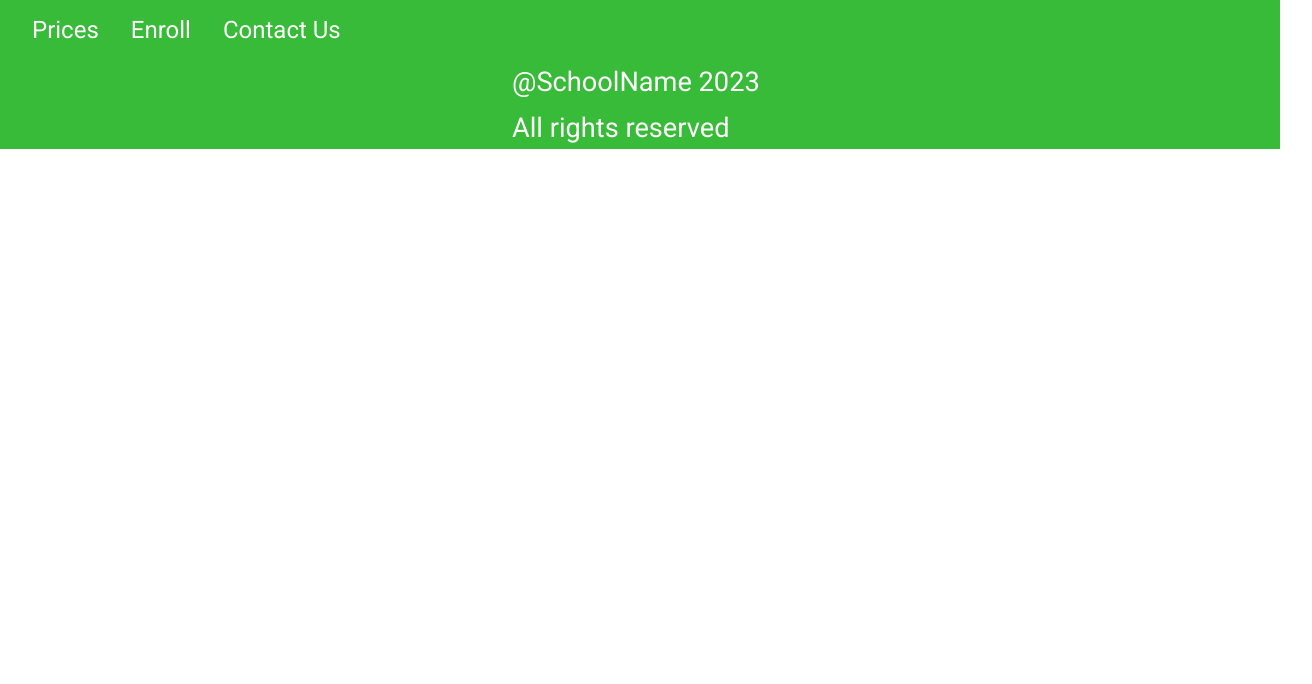
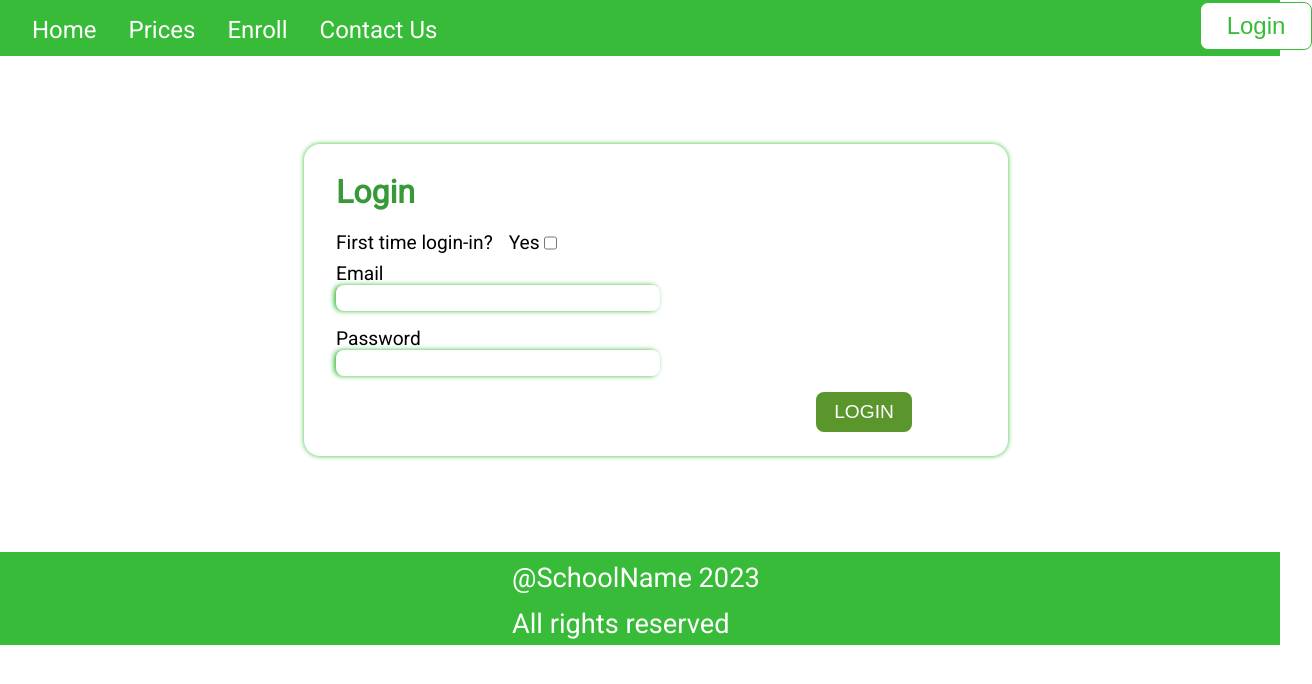
Before and after one commit to poissonfou/School-Site-Concept, a Vue app: page /login in a window 1280 px wide. Shown: the top 684 px of the page, 1312 px wide, since content can reach past the window. Built offline with nearby package versions, Linux system fonts and the light colour scheme.

Commit message:
added dynamic home link, added login form and button

```diff
--- a/src/App.vue
+++ b/src/App.vue
@@ -44,6 +44,10 @@ a:hover {
   cursor: pointer;
 }
 
+a:focus {
+  outline: none;
+}
+
 .route-enter-from {
   opacity: 0;
   transform: translate(-30px);
--- a/src/components/layout/TheHeader.vue
+++ b/src/components/layout/TheHeader.vue
@@ -3,6 +3,7 @@
     <nav>
       <i class="bi bi-list"></i>
       <ul>
+        <li class="hidden home"><router-link to="home">Home</router-link></li>
         <li class="hidden prices"><a @click="showPrices()">Prices</a></li>
         <li class="hidden enroll" id="enroll">
           <router-link to="enroll">Enroll</router-link>
@@ -12,15 +13,27 @@
         </li>
       </ul>
     </nav>
+    <base-button class="button" @click="pushLogin()">
+      <p>Login</p>
+    </base-button>
   </header>
 </template>
 
 <script>
+import BaseButton from "../ui/BaseButton.vue";
+
 export default {
+  data() {
+    return {
+      width: window.innerWidth,
+    };
+  },
+  components: {
+    BaseButton,
+  },
   methods: {
     toggle() {
-      let width = window.innerWidth;
-      if (width > 768) {
+      if (this.width > 768) {
         let i = document.querySelector("i");
         i.classList.add("hidden");
 
@@ -44,10 +57,19 @@ export default {
     showContact() {
       window.scrollTo(0, 2600);
     },
+    pushLogin() {
+      this.$router.push("/login");
+    },
+    showHome() {
+      if (this.$route.path != "/home" && this.width > 768) {
+        document.querySelector(".home").classList.toggle("hidden");
+      }
+    },
   },
   mounted() {
     this.toggle();
     this.trackWidth();
+    this.showHome();
   },
 };
 </script>
@@ -89,4 +111,19 @@ a:hover {
   cursor: pointer;
   color: rgb(221, 240, 221);
 }
+
+p {
+  color: rgb(56, 187, 56);
+  font-size: 1.5rem;
+  margin-top: 0.5rem;
+}
+
+.button {
+  background-color: white;
+  border: 0.1rem solid rgb(56, 187, 56);
+  width: 7rem;
+  height: 3rem;
+  margin-top: -2.6rem;
+  margin-left: 75rem;
+}
 </style>
--- a/src/components/pages/InovationsPage.vue
+++ b/src/components/pages/InovationsPage.vue
@@ -143,57 +143,85 @@ export default {
       if (section == "Technology") {
         li_one.style.boxShadow = "-13px 0px 10px -2px black";
         li_one.style.color = "black";
+        li_one.style.borderStyle = "none";
 
         li_two.style.boxShadow = "none";
         li_two.style.color = "rgb(245, 239, 239)";
+        li_two.style.border = "0.1rem solid rgb(56, 187, 56)";
+        li_two.style.borderRightStyle = "none";
 
         li_three.style.boxShadow = "none";
         li_three.style.color = "rgb(245, 239, 239)";
+        li_three.style.border = "0.1rem solid rgb(56, 187, 56)";
+        li_three.style.borderRightStyle = "none";
 
         li_four.style.boxShadow = "none";
         li_four.style.color = "rgb(245, 239, 239)";
+        li_four.style.border = "0.1rem solid rgb(56, 187, 56)";
+        li_four.style.borderRightStyle = "none";
       }
 
       if (section == "Bilinguacy") {
         li_two.style.boxShadow = "-13px 0px 10px -2px black";
         li_two.style.color = "black";
+        li_two.style.borderStyle = "none";
 
         li_one.style.boxShadow = "none";
         li_one.style.color = "rgb(245, 239, 239)";
+        li_one.style.border = "0.1rem solid rgb(56, 187, 56)";
+        li_one.style.borderRightStyle = "none";
 
         li_three.style.boxShadow = "none";
         li_three.style.color = "rgb(245, 239, 239)";
+        li_three.style.border = "0.1rem solid rgb(56, 187, 56)";
+        li_three.style.borderRightStyle = "none";
 
         li_four.style.boxShadow = "none";
         li_four.style.color = "rgb(245, 239, 239)";
+        li_four.style.border = "0.1rem solid rgb(56, 187, 56)";
+        li_four.style.borderRightStyle = "none";
       }
 
       if (section == "Ethics") {
         li_three.style.boxShadow = "-13px 0px 10px -2px black";
         li_three.style.color = "black";
+        li_three.style.borderStyle = "none";
 
         li_one.style.boxShadow = "none";
         li_one.style.color = "rgb(245, 239, 239)";
+        li_one.style.border = "0.1rem solid rgb(56, 187, 56)";
+        li_one.style.borderRightStyle = "none";
 
         li_two.style.boxShadow = "none";
         li_two.style.color = "rgb(245, 239, 239)";
+        li_two.style.border = "0.1rem solid rgb(56, 187, 56)";
+        li_two.style.borderRightStyle = "none";
 
         li_four.style.boxShadow = "none";
         li_four.style.color = "rgb(245, 239, 239)";
+        li_four.style.border = "0.1rem solid rgb(56, 187, 56)";
+        li_four.style.borderRightStyle = "none";
       }
 
       if (section == "Our Philosophy") {
         li_four.style.boxShadow = "-13px 0px 10px -2px black";
         li_four.style.color = "black";
+        li_four.style.borderStyle = "none";
 
         li_one.style.boxShadow = "none";
         li_one.style.color = "rgb(245, 239, 239)";
+        li_one.style.border = "0.1rem solid rgb(56, 187, 56)";
+        li_one.style.borderRightStyle = "none";
 
         li_two.style.boxShadow = "none";
         li_two.style.color = "rgb(245, 239, 239)";
+        li_two.style.border = "0.1rem solid rgb(56, 187, 56)";
+        li_two.style.borderRightStyle = "none";
 
         li_three.style.boxShadow = "none";
         li_three.style.color = "rgb(245, 239, 239)";
+        li_three.style.border = "0.1rem solid rgb(56, 187, 56)";
+        li_three.style.borderRightStyle = "none";
       }
     },
   },
@@ -211,11 +239,13 @@ export default {
 
 .sections li {
   box-shadow: 0px 0px 10px rgb(0, 0, 0);
-  height: 1.5rem;
+  height: 2rem;
   width: 10rem;
   padding-left: 0.5rem;
-  padding-top: 0.2rem;
+  padding-top: 0.5rem;
   margin-bottom: 0.5rem;
+  font-size: 1.1rem;
+  border-style: solid;
 }
 
 li:hover {
--- /dev/null
+++ b/src/components/pages/LoginForm.vue
@@ -0,0 +1,140 @@
+<template>
+  <base-form class="form">
+    <h1>Login</h1>
+    <div class="check-login">
+      <p>First time login-in?</p>
+      <label for="loginCheck"> Yes</label>
+      <input
+        type="checkbox"
+        name="loginCheck"
+        id="loginCheck"
+        @change="checkFirstLogin()"
+      />
+    </div>
+
+    <div class="input-box" v-if="firstLogin">
+      <p>
+        Enter the activation code provided to you by the school administration.
+      </p>
+      <label for="code">Code</label>
+      <input type="text" name="code" />
+    </div>
+
+    <div class="input-box">
+      <label for="email">Email</label>
+      <input type="text" name="email" />
+    </div>
+
+    <div class="input-box">
+      <label for="password">Password</label>
+      <input type="text" name="password" />
+    </div>
+
+    <base-button class="button">
+      <p>LOGIN</p>
+    </base-button>
+  </base-form>
+</template>
+
+<script>
+import BaseForm from "../ui/BaseForm.vue";
+import BaseButton from "../ui/BaseButton.vue";
+
+export default {
+  data() {
+    return {
+      firstLogin: false,
+    };
+  },
+  components: {
+    BaseForm,
+    BaseButton,
+  },
+  methods: {
+    checkFirstLogin() {
+      let input = document.querySelector("#loginCheck");
+      if (input.checked == true) {
+        this.firstLogin = true;
+        let form = document.querySelector(".form");
+        form.style.height = "28rem";
+      } else {
+        this.firstLogin = false;
+        let form = document.querySelector(".form");
+        form.style.height = "19rem";
+      }
+    },
+  },
+};
+</script>
+
+<style scoped>
+.form {
+  height: 19rem;
+  margin-left: 19rem;
+  padding-top: 0.5rem;
+  margin-bottom: 6rem;
+  margin-top: 5.5rem;
+}
+
+h1 {
+  color: rgb(55, 153, 55);
+  margin-bottom: 0rem;
+}
+
+p {
+  font-size: 1.2rem;
+}
+
+.input-box {
+  display: flex;
+  flex-direction: column;
+  margin-bottom: 1rem;
+}
+
+.check-login {
+  display: flex;
+  flex-direction: row;
+}
+
+.check-login p {
+  margin-bottom: 0.5rem;
+}
+
+.check-login label {
+  margin-top: 1.2rem;
+  margin-left: 1rem;
+}
+
+.check-login input {
+  margin-top: 1rem;
+}
+
+.input-box input {
+  width: 20rem;
+  height: 1.5rem;
+  border-radius: 0.5rem;
+  border-style: none;
+  box-shadow: -2px 0px 5px rgb(56, 187, 56);
+}
+
+input:focus {
+  outline: none;
+}
+
+label {
+  font-size: 1.2rem;
+}
+
+.button {
+  margin-left: 30rem;
+  margin-top: 0rem;
+  height: 2.5rem;
+  width: 6rem;
+}
+
+.button p {
+  color: white;
+  font-size: 1.2rem;
+  margin-top: 0.5rem;
+}
+</style>
--- a/src/router.js
+++ b/src/router.js
@@ -3,6 +3,7 @@ import { createRouter, createWebHistory } from "vue-router";
 import HomePage from "../src/components/pages/HomePage.vue";
 import EnrollPage from "../src/components/pages/EnrollPage.vue";
 import InovationsPage from "../src/components/pages/InovationsPage.vue";
+import LoginForm from "../src/components/pages/LoginForm.vue";
 
 const router = createRouter({
   history: createWebHistory(),
@@ -26,6 +27,11 @@ const router = createRouter({
       path: "/innovations",
       component: InovationsPage,
     },
+    {
+      name: "login",
+      path: "/login",
+      component: LoginForm,
+    },
   ],
 });
 
```
